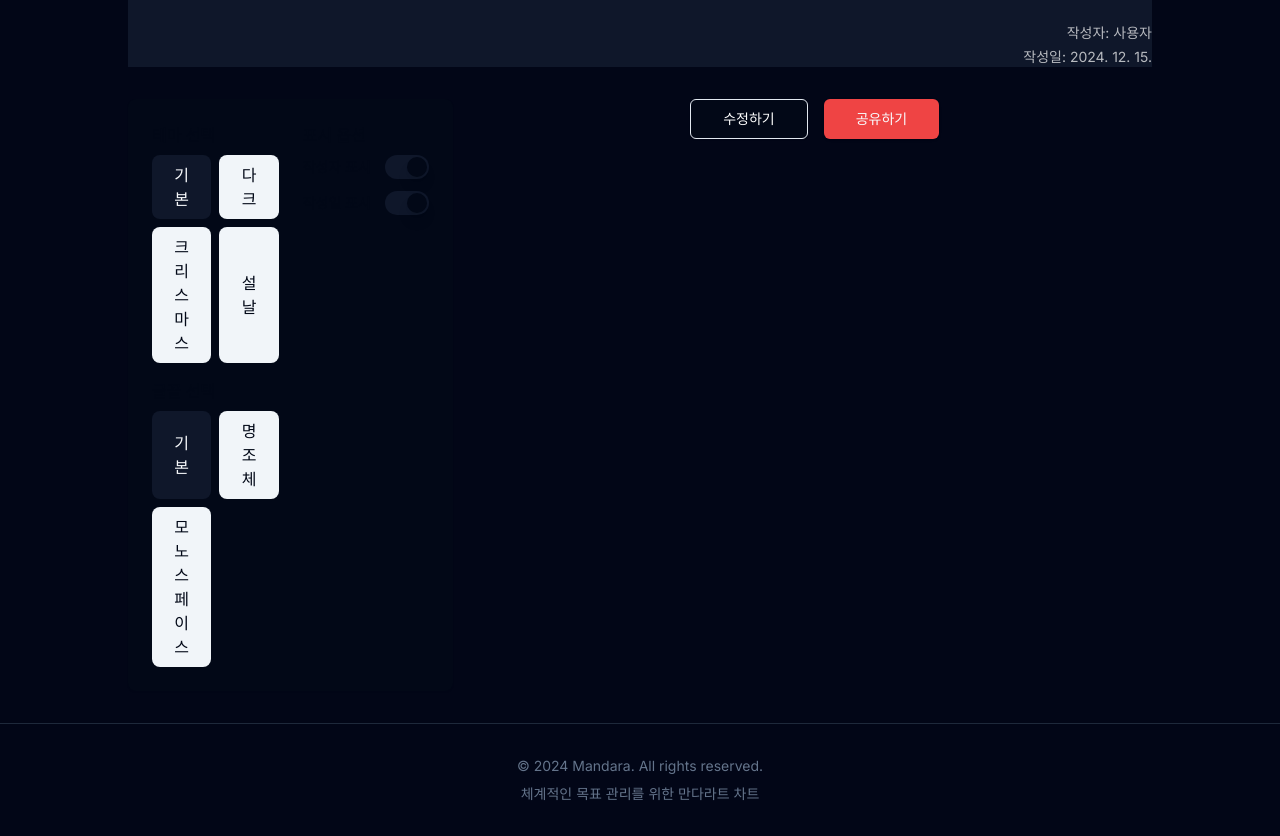
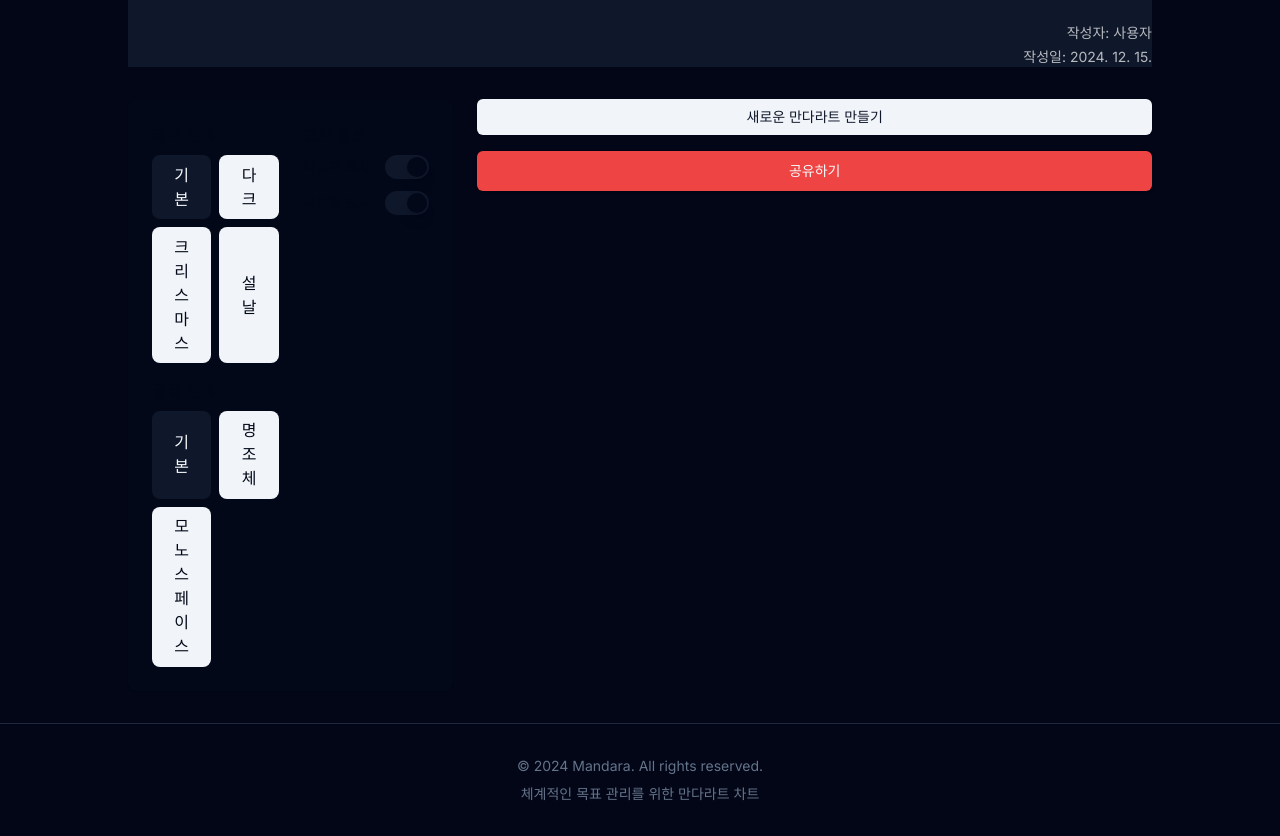
Before and after one commit to seanjr2847/mandara, a Next.js app: page /result in a window 1280 px wide. Shown: the part 1058-1894 px from the top of the page. Built offline with nearby package versions, Linux system fonts and the light colour scheme.

Commit message:
fix. type error fix

```diff
--- a/src/app/result/page.tsx
+++ b/src/app/result/page.tsx
@@ -1,12 +1,12 @@
 "use client";
 
-import { useEffect, useState } from "react";
+import { useState, useEffect } from "react";
 import { useSearchParams } from "next/navigation";
+import { Button } from "@/components/ui/button";
 import { FullMandal } from "@/components/result/full-mandal";
 import { CustomizationOptions } from "@/components/share/customization-options";
-import { themes, fonts } from "@/lib/share-customization";
 import { ShareDialog } from "@/components/result/share-dialog";
-import { Button } from "@/components/ui/button";
+import { themes, fonts, Theme, Font } from "@/lib/share-customization";
 import { useRouter } from "next/navigation";
 
 export default function ResultPage() {
@@ -16,19 +16,21 @@ export default function ResultPage() {
   const [font, setFont] = useState("default");
   const [showAuthor, setShowAuthor] = useState(true);
   const [showDate, setShowDate] = useState(true);
-  const [mandalId, setMandalId] = useState<string>();
+  const [mandalId, setMandalId] = useState<string | undefined>(undefined);
 
   useEffect(() => {
     const id = searchParams.get("id");
-    if (id) setMandalId(id);
+    if (id) {
+      setMandalId(id);
+    }
   }, [searchParams]);
 
   return (
     <main className="container mx-auto px-4 py-8">
       <div className="max-w-5xl mx-auto space-y-8">
         <FullMandal
-          theme={themes[theme]}
-          font={fonts[font]}
+          theme={themes[theme] as Theme}
+          font={fonts[font] as Font}
           showAuthor={showAuthor}
           showDate={showDate}
         />
@@ -47,18 +49,18 @@ export default function ResultPage() {
             />
           </div>
 
-          <div className="md:col-span-2 flex justify-center gap-4">
+          <div className="md:col-span-2 flex flex-col gap-4">
             <Button
-              variant="outline"
-              size="lg"
-              onClick={() => router.push("/create/detail")}
+              variant="secondary"
+              className="w-full"
+              onClick={() => router.push("/create")}
             >
-              수정하기
+              새로운 만다라트 만들기
             </Button>
             <ShareDialog
               mandalId={mandalId}
-              theme={theme}
-              font={font}
+              theme={themes[theme]}
+              font={fonts[font]}
               showAuthor={showAuthor}
               showDate={showDate}
             />
--- a/src/app/share/[id]/page.tsx
+++ b/src/app/share/[id]/page.tsx
@@ -1,7 +1,7 @@
 "use client";
 
 import { useEffect, useState } from "react";
-import { themes, fonts } from "@/lib/share-customization";
+import { themes, fonts, Theme, Font } from "@/lib/share-customization";
 import { FullMandal } from "@/components/share/full-mandal";
 import { CustomizationOptions } from "@/components/share/customization-options";
 import { ShareButtons } from "@/components/share/share-buttons";
@@ -44,7 +44,7 @@ export default function SharePage({ params }: SharePageProps) {
                 {showAuthor && <span>작성자: {mandal.author || "익명"}</span>}
                 {showDate && (
                   <span>
-                    작성일: {new Date(mandal.createdAt).toLocaleDateString()}
+                    작성일: {mandal.createdAt ? new Date(mandal.createdAt).toLocaleDateString() : '날짜 없음'}
                   </span>
                 )}
               </div>
@@ -61,11 +61,11 @@ export default function SharePage({ params }: SharePageProps) {
             />
             <div className="bg-background rounded-lg p-6">
               <FullMandal
-                mainGoal={mandal.mainGoal}
-                subGoals={mandal.subGoals}
-                subGoalDetails={mandal.subGoalDetails}
-                theme={themes[theme]}
-                font={fonts[font]}
+                data={mandal}
+                theme={themes[theme] as Theme}
+                font={fonts[font] as Font}
+                showAuthor={showAuthor}
+                showDate={showDate}
               />
             </div>
             <ShareButtons shareUrl={`${process.env.NEXT_PUBLIC_BASE_URL}/share/${params.id}`} />
--- a/src/components/share/customization-options.tsx
+++ b/src/components/share/customization-options.tsx
@@ -68,7 +68,7 @@ export function CustomizationOptions({
                         ? "bg-primary text-primary-foreground"
                         : "bg-muted hover:bg-muted/80"
                     }`}
-                    style={{ fontFamily: fontOption.value }}
+                    style={{ fontFamily: fontOption.className }}
                   >
                     {fontOption.label}
                   </button>
```
